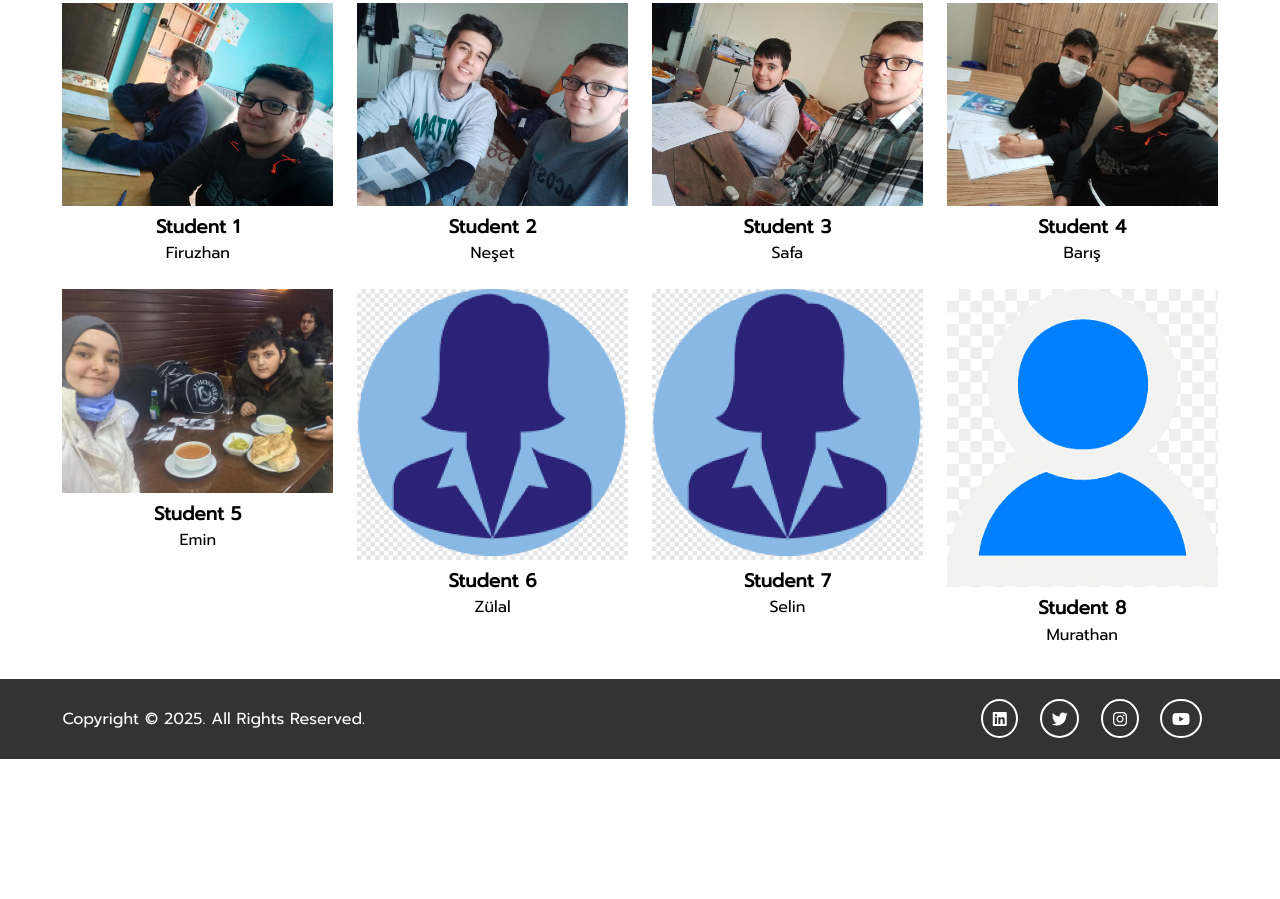
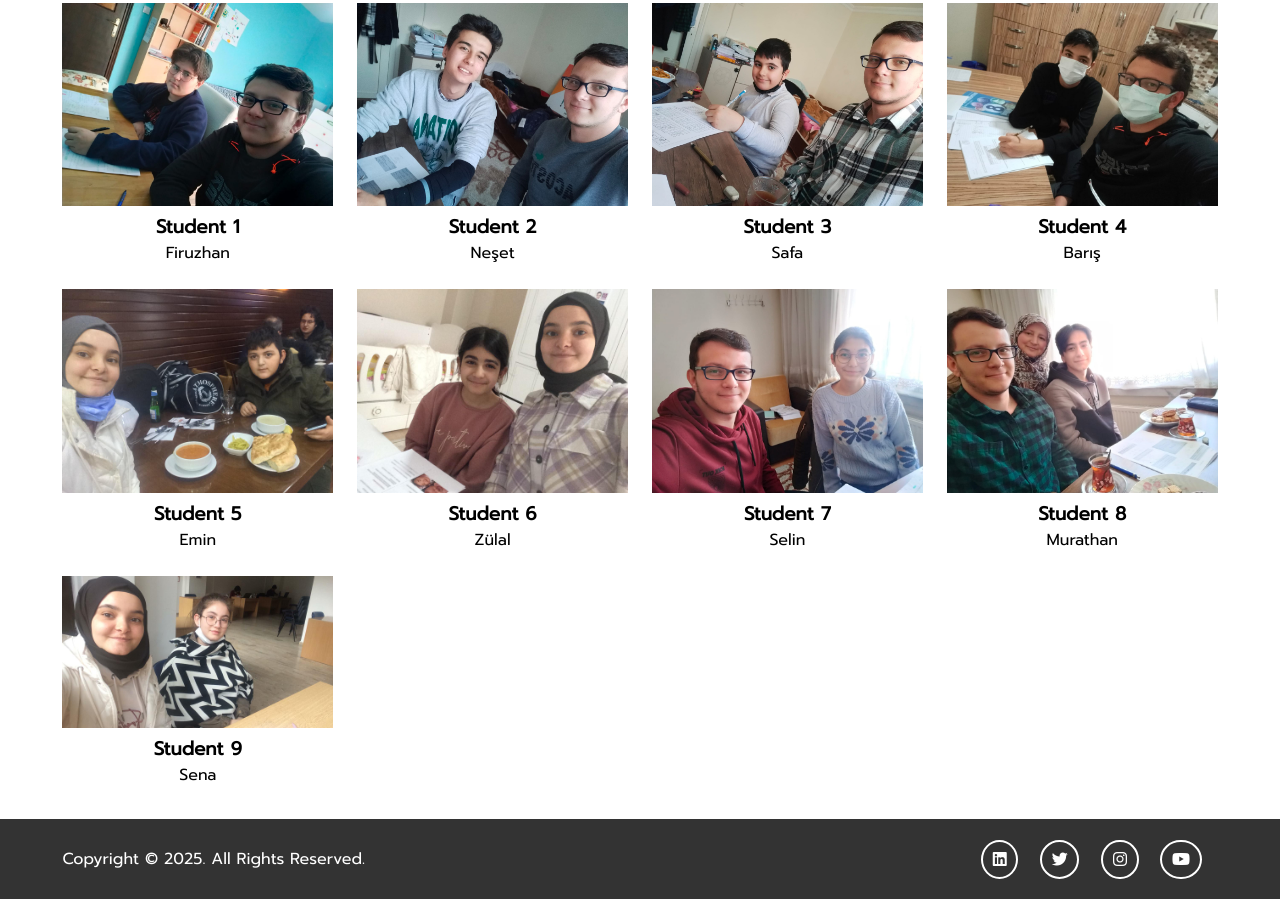
Before and after one commit to aaydinsoftware/aydinsoftware521, a website: page index.html in a window 1280 px wide. Shown: the part 1887-2786 px from the top of the page. Before the commit the page ends 2646 px from the top, so only its background shows below. Drawn offline with nearby package versions, Linux system fonts and the light colour scheme.

Commit message:
28MarchChange

```diff
--- a/index.html
+++ b/index.html
@@ -169,25 +169,33 @@
                 </div>
 
                 <div>
-                    <img src="img/girl.png">
+                    <img src="img/zulal.jpeg">
                     </img>
                     <h3>Student 6</h3>
                     <p>Zülal</p>
                 </div>
 
                 <div>
-                    <img src="img/girl.png">
+                    <img src="img/selin.jpeg">
                     </img>
                     <h3>Student 7</h3>
                     <p>Selin</p>
                 </div>
 
                 <div>
-                    <img src="img/erkekprofil.png">
+                    <img src="img/murat.jpeg">
                     </img>
                     <h3>Student 8</h3>
                     <p>Murathan</p>
                 </div>
+
+                <div>
+                    <img src="img/sena.jpeg">
+                    </img>
+                    <h3>Student 9</h3>
+                    <p>Sena</p>
+                </div>
+
 
 
 
```
Also changed, not shown: img/murat.jpeg (added), img/selin.jpeg (added), img/sena.jpeg (added), img/zulal.jpeg (added).
